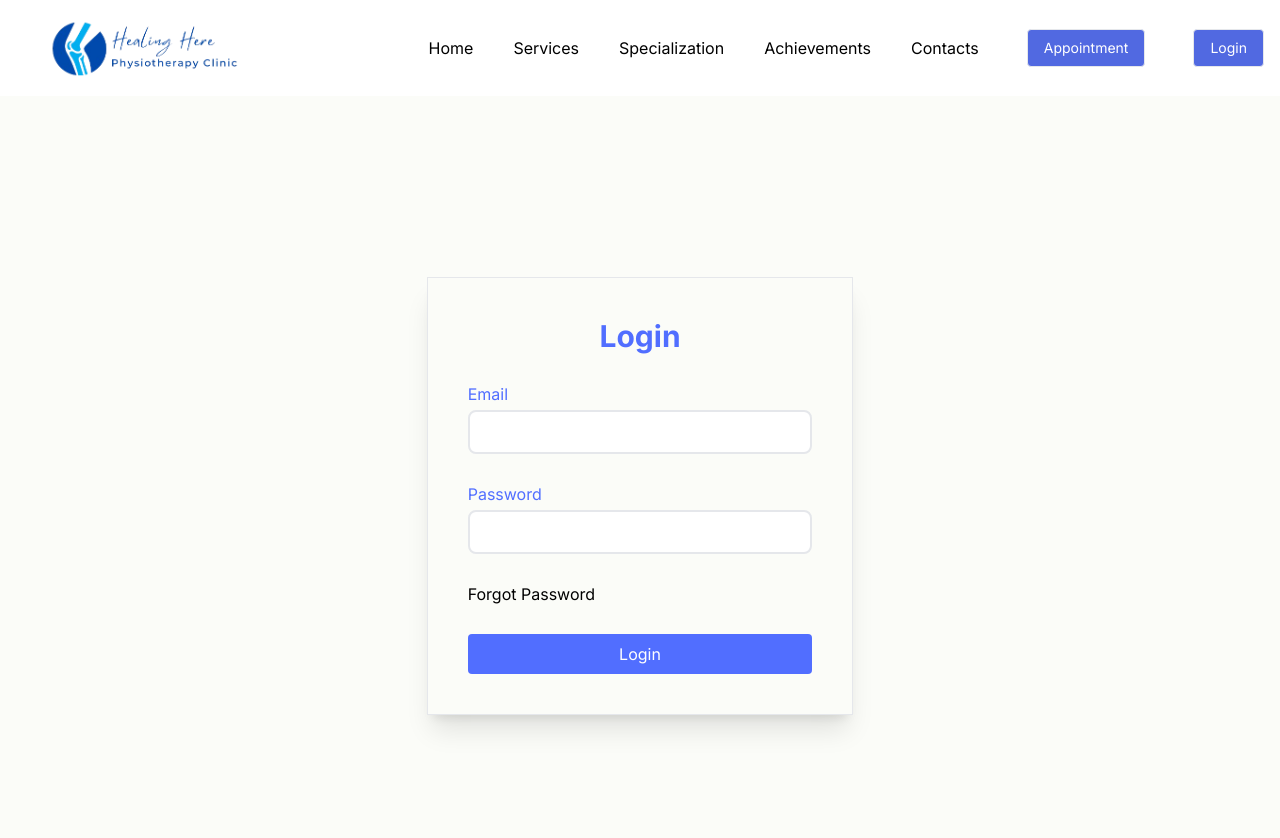
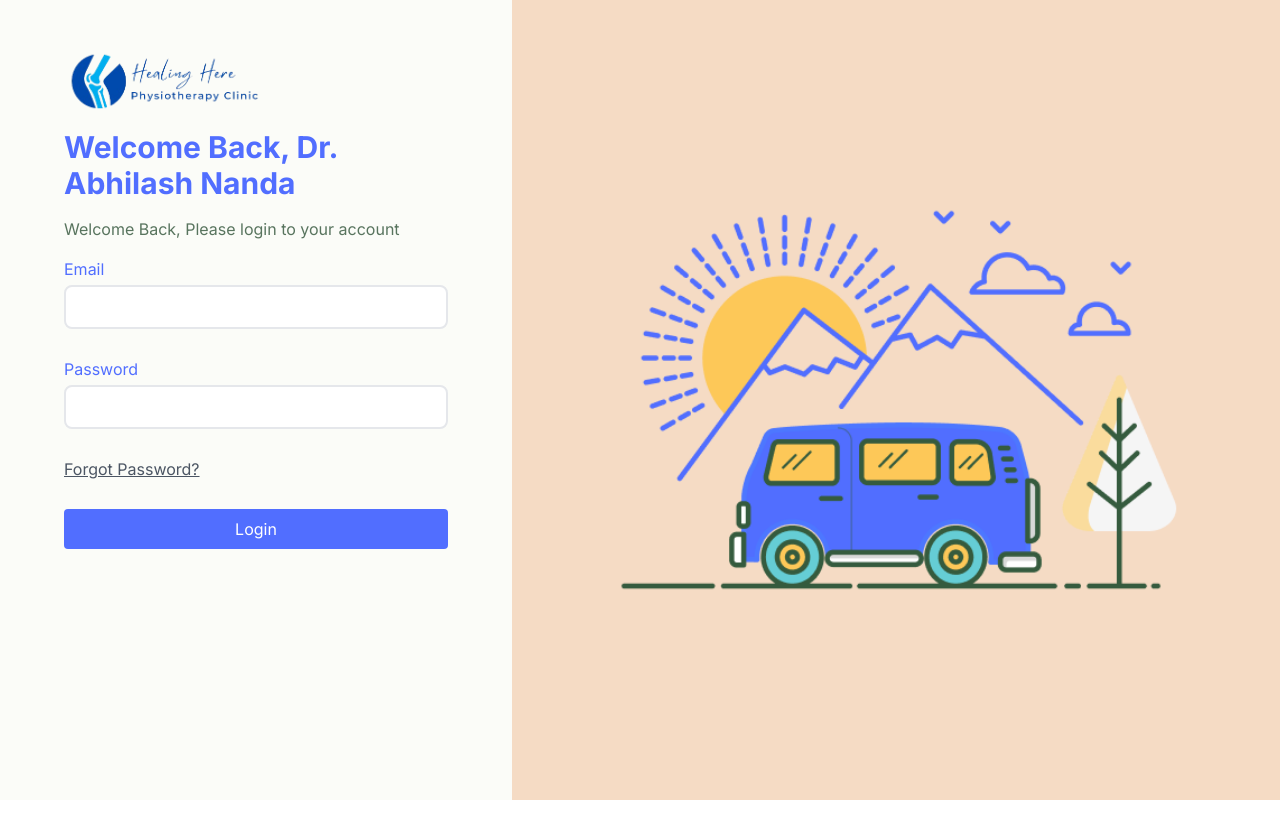
Before and after one commit to NirakarNanda/Healing_Here, a Next.js app: page /login in a window 1280 px wide. Shown: the top 838 px of the page. After the commit the page ends 800 px from the top, so only its background shows below. Built offline with nearby package versions, Linux system fonts and the light colour scheme.

Commit message:
Update contact page

```diff
--- a/src/app/(app)/login/page.tsx
+++ /dev/null
@@ -1,81 +0,0 @@
-"use client";
-import React, { useEffect, useState } from 'react'
-import { z } from "zod";
-import { SubmitHandler, useForm } from "react-hook-form";
-import { zodResolver } from "@hookform/resolvers/zod";
-import axios from "axios";
-import { useRouter } from "next/navigation";
-import toast from "react-hot-toast";
-
-const loginSchema = z.object({
-  email: z.string().min(1, "Email is required").email("Please provide a valid email address"),
-  password: z.string()
-    .regex(/^(?=.*[A-Z])(?=.*[!@#$&*])(?=.*\d.*\d.*\d).{8,}$/, "Password should contain atleast one uppercase letter , one special charecter and password should be atleast 8 charecters long")
-    .min(1, "Password is required"),
-});
-
-type Inputs = {
-  email: string;
-  password: string;
-};
-
-const Login = () => {
-  const router = useRouter();
-  const [loading, setLoading] = useState(false)
-
-  const form = useForm<Inputs>({
-    defaultValues: { email: "", password: "" },
-    resolver: zodResolver(loginSchema),
-  });
-  const { register, handleSubmit, formState: { errors } } = form;
-
-  const onSubmit: SubmitHandler<Inputs> = async (user) => {
-    setLoading(true)
-    try {
-      const response = await axios.post("/api/login", user);
-      if (response.data.success) {
-        router.push('/dashboard');
-      }
-      toast.success('Login successfully', { style: { color: "white", background: '#333' } });
-    } catch (error: any) {
-      toast.error(error.message, { style: { color: "white", background: '#333' } })
-    } finally {
-      setLoading(false)
-    }
-  }
-
-  return (
-    <main className='w-screen h-screen flex justify-center items-center bg-[#FBFCF8]'>
-      <form onSubmit={handleSubmit(onSubmit)}
-        className='w-1/3 p-10 flex flex-col gap-7 border shadow-xl'>
-        <h1 className='text-3xl font-bold text-center text-[#516EFF]'>Login</h1>
-
-        <div className='flex flex-col gap-1'>
-          <label htmlFor="email">Email</label>
-          <input className='px-4 py-2 rounded-lg border-2 focus:border-[#516EFF] outline-none'
-            type="email" id="email" required
-            {...register("email")}
-          />
-          {errors.email && (
-            <p className='text-sm text-red-500'>{errors.email.message}</p>
-          )}
-        </div>
-        <div className='flex flex-col gap-1'>
-          <label htmlFor="password">Password</label>
-          <input className='px-4 py-2 rounded-lg border-2 focus:border-[#516EFF] outline-none'
-            type="password" id="password" required
-            {...register("password")}
-          />
-          {errors.password && (
-            <p className='text-sm text-red-500'>{errors.password.message}</p>
-          )}
-        </div>
-
-        <button className='text-start hover:text-[#516EFF]'>Forgot Password</button>
-        <button className='w-full bg-[#516EFF] text-white rounded py-2 hover:bg-[#4353B3] transition-colors'>Login</button>
-      </form>
-    </main>
-  )
-}
-
-export default Login
--- a/src/app/api/login/route.ts
+++ b/src/app/api/login/route.ts
@@ -6,20 +6,20 @@ import jwt from "jsonwebtoken";
 
 connectDB();
 
-export async function POST(request: NextRequest) {
+export async function POST(request: Request) {
     try {
         const { email, password } = await request.json();
 
         // check if user exist
         const user = await UserModel.findOne({email});
         if (!user) {
-            return NextResponse.json({ success: false, message: "User doesn't exist" }, { status: 400 })
+            return Response.json({ success: false, message: "User doesn't exist" }, { status: 400 })
         }
 
         // check if password is correct
         const validPassword = await bcryptjs.compare(password, user.password);
         if (!validPassword) {
-            return NextResponse.json({ success: false, message: "Incorrect password" }, { status: 400 })
+            return Response.json({ success: false, message: "Incorrect password" }, { status: 400 })
         }
 
         // create token
@@ -34,12 +34,12 @@ export async function POST(request: NextRequest) {
             success: true,
             message: "Login successfully"
         })
-        response.cookies.set("token", token, { httpOnly: true, secure: true });
+        response.cookies.set("token", token, { httpOnly: false });
 
         return response;
     }
     catch (error: any) {
         console.log('Internal error, please try again.', error);
-        return NextResponse.json({error: error.message}, {status: 500})
+        return Response.json({error: error.message}, {status: 500})
     }
 }
--- /dev/null
+++ b/src/app/login/page.tsx
@@ -0,0 +1,110 @@
+"use client";
+import React, { useState } from 'react'
+import { z } from "zod";
+import { SubmitHandler, useForm } from "react-hook-form";
+import { zodResolver } from "@hookform/resolvers/zod";
+import { useRouter } from "next/navigation";
+import axios from "axios";
+import toast from "react-hot-toast";
+import Image from 'next/image';
+
+const loginSchema = z.object({
+  email: z.string().min(1, "Email is required").email("Please provide a valid email address"),
+  password: z.string()
+    .regex(/^(?=.*[A-Z])(?=.*[!@#$&*])(?=.*\d.*\d.*\d).{8,}$/, "Password should contain atleast one uppercase letter , one special charecter and password should be atleast 8 charecters long")
+    .min(1, "Password is required"),
+});
+
+type Inputs = {
+  email: string;
+  password: string;
+};
+
+const Login = () => {
+  const router = useRouter();
+  const [loading, setLoading] = useState(false)
+
+  const form = useForm<Inputs>({
+    defaultValues: { email: "", password: "" },
+    resolver: zodResolver(loginSchema),
+  });
+  const { register, handleSubmit, formState: { errors } } = form;
+
+  const onSubmit: SubmitHandler<Inputs> = async (user) => {
+    setLoading(true)
+    try {
+      const response = await axios.post("/api/login", user);
+      if (response.data.success) {
+        router.push('/dashboard');
+      }
+      toast.success('Login successfully', { style: { color: "white", background: '#333' } });
+    } catch (error: any) {
+      toast.error(error.message, { style: { color: "white", background: '#333' } })
+    } finally {
+      setLoading(false)
+    }
+  }
+
+  return (
+    <main className=' h-screen flex flex-col md:flex-row  bg-[#FBFCF8]'>
+      <div className='w-full md:w-[50%] lg:w-[40%] px-4 py-6 sm:px-16 sm:py-12 flex flex-col gap-4'>
+        <Image
+          src={"/assets/Colour Logo.png"}
+          alt="logo"
+          sizes='(max-width: 768px) 100vw,'
+          width={200}
+          height={200}
+          priority={true}
+          style={{ objectFit: 'contain' }}
+        />
+
+        <h2 className='text-3xl text-[#516EFF] font-bold'>Welcome Back, Dr. Abhilash Nanda</h2>
+        <p className='text-[#58745E]'>Welcome Back, Please login to your account</p>
+
+        {/* form  */}
+        <form onSubmit={handleSubmit(onSubmit)}
+          className=' flex flex-col gap-7'>
+          {/* <h1 className='text-3xl font-bold text-center text-[#516EFF]'>Login</h1> */}
+
+          <div className='flex flex-col gap-1'>
+            <label htmlFor="email">Email</label>
+            <input className='px-4 py-2 rounded-lg border-2 focus:border-[#516EFF] outline-none'
+              type="email" id="email" required
+              {...register("email")}
+            />
+            {errors.email && (
+              <p className='text-sm text-red-500'>{errors.email.message}</p>
+            )}
+          </div>
+          <div className='flex flex-col gap-1'>
+            <label htmlFor="password">Password</label>
+            <input className='px-4 py-2 rounded-lg border-2 focus:border-[#516EFF] outline-none'
+              type="password" id="password" required
+              {...register("password")}
+            />
+            {errors.password && (
+              <p className='text-sm text-red-500'>{errors.password.message}</p>
+            )}
+          </div>
+
+          <button className='text-start text-gray-600 hover:text-[#516EFF] underline'>Forgot Password?</button>
+          <button className='w-full bg-[#516EFF] text-white rounded py-2 hover:bg-[#4353B3] transition-colors'>
+            {loading ? "Loading..." : "Login"}
+          </button>
+        </form>
+      </div>
+
+      <Image
+        src={"/assets/login image.png"}
+        alt='login image'
+        width={800}
+        height={500}
+        priority={false}
+        style={{ width: 'full', height: 'auto' }}
+        className='w-[60%] object-cover md:block hidden'
+      />
+    </main>
+  )
+}
+
+export default Login
--- a/src/components/Contact.tsx
+++ b/src/components/Contact.tsx
@@ -17,7 +17,7 @@ export const ContactSection = () => {
                     alt='contact image'
                     width={500}
                     height={100}
-                    property='true'
+                    priority={false}
                     className='object-contain'
                 />
 
--- a/src/components/header.tsx
+++ b/src/components/header.tsx
@@ -7,16 +7,17 @@ import { Button } from 'flowbite-react';
 import Cookies from 'js-cookie';
 import axios from 'axios';
 import toast from 'react-hot-toast';
+import { useRouter } from "next/navigation";
 
 export const Header = () => {
-  // const token = Cookies.get('accessToken') || '';
+  const router = useRouter();
   const [token, setToken] = useState('');
   const [isMenuOpen, setIsMenuOpen] = useState(false);
 
   useEffect(() => {
-    const accessToken = Cookies.get('token') || '';
-    console.log(accessToken);
-    setToken(accessToken);
+    const token = Cookies.get('token') || '';
+    console.log("Token", token);
+    setToken(token);
   }, []);
 
   const toggleMenu = () => setIsMenuOpen(!isMenuOpen);
@@ -27,13 +28,14 @@ export const Header = () => {
       toast.success('Logout successfully', { style: { color: "white", background: '#333' } });
       Cookies.remove('token');
       setToken('');
+      router.push('/home');
     } else {
       toast.error(response.data.message, { style: { color: "white", background: '#333' } });
     }
   };
 
   return (
-    <header className="relative flex flex-col md:flex-row items-center p-2 md:p-4 justify-between bg-white">
+    <header className="relative flex flex-col md:flex-row items-center p-2 md:p-4 md:pr-12 justify-between bg-white border-b-2">
       {/* Logo Section */}
       <div className="flex items-center w-full md:w-auto">
         <div className="relative w-64 h-16 cursor-pointer">
@@ -42,6 +44,7 @@ export const Header = () => {
             alt="logo"
             sizes='(max-width: 768px) 100vw,'
             fill
+            priority={true}
             style={{ objectFit: 'contain' }}
           />
         </div>
@@ -62,11 +65,13 @@ export const Header = () => {
           <p className='cursor-pointer px-4 py-2 text-black hover:text-[#5169E1] transition-colors whitespace-nowrap'>Contacts</p>
         </div>
 
+
+        <div className='flex gap-4'>
           <div className="flex justify-center md:justify-start md:ml-4 mt-4 md:mt-0">
             <Button className='bg-[#5169E1] text-white rounded hover:bg-[#4353B3] transition-colors w-full md:w-auto'>Appointment</Button>
           </div>
 
-        <div suppressHydrationWarning>
+          <div>
             {
               token && token !== '' ?
                 <div className="flex justify-center md:justify-start md:ml-4 mt-4 md:mt-0">
@@ -84,6 +89,7 @@ export const Header = () => {
                 </Link>
             }
           </div>
+        </div>
       </nav>
     </header>
   );
```
Also changed, not shown: public/assets/login image.png (added). Lines whose indentation alone changed are shown as unchanged.
